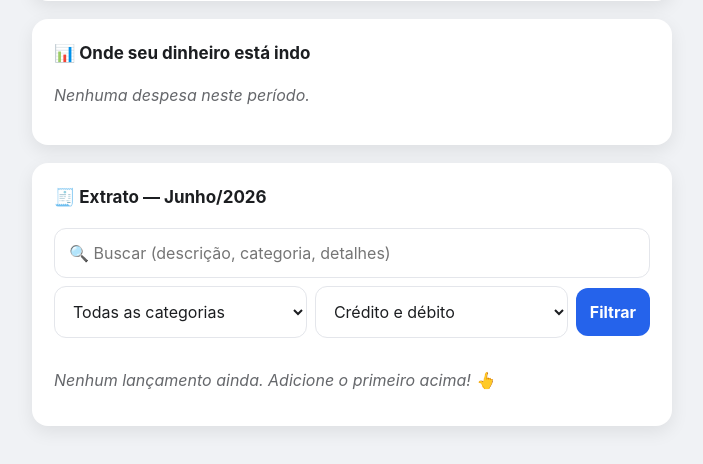
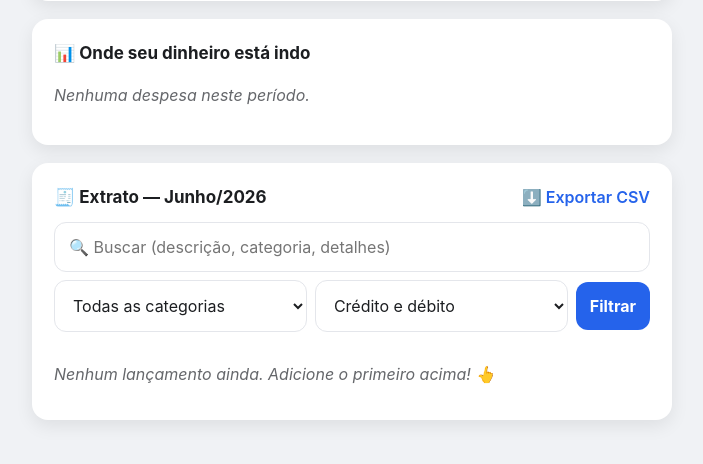
Before and after one commit to wotocoskig/whereMyCash, a Flask app: page / in a window 1280 px wide. Shown: the part 919-1383 px from the top of the page, without its empty margins (288-991 px from the left). After the commit the page ends 1342 px from the top, so only its background shows below. Run offline with Flask 3, Linux system fonts and the light colour scheme; the visitor is signed in with stand-in values (Sample User, id 1); data that the repository does not hold is empty.

Commit message:
feat: exportar transacoes em CSV (backup / Excel)
- Rota /exportar gera CSV das transacoes do usuario
- Formato pt-BR: delimitador ';', decimal com virgula, BOM p/ acentos no Excel
- Colunas: Data, Descricao, Categoria, Tipo, Forma, Valor, Detalhes
- Link 'Exportar CSV' no card do extrato

```diff
--- a/app.py
+++ b/app.py
@@ -1,4 +1,6 @@
 import calendar
+import csv
+import io
 import os
 import secrets
 import sqlite3
@@ -6,7 +8,7 @@ from datetime import date, datetime
 from functools import wraps
 
 from flask import (
-    Flask, render_template, request, redirect, session, flash, url_for
+    Flask, render_template, request, redirect, session, flash, url_for, Response
 )
 from werkzeug.security import generate_password_hash, check_password_hash
 
@@ -707,6 +709,38 @@ def excluir_recorrente(id):
     return redirect(url_for('recorrentes'))
 
 
+# ---- Exportar transações em CSV (backup / análise no Excel) ----
+
+@app.route('/exportar')
+@login_required
+def exportar():
+    uid = session['usuario_id']
+    conn = get_db()
+    rows = conn.execute(
+        "SELECT data, descricao, categoria, tipo, forma, valor, detalhes "
+        "FROM transacoes WHERE usuario_id = ? ORDER BY data, id",
+        (uid,),
+    ).fetchall()
+    conn.close()
+
+    buf = io.StringIO()
+    buf.write('﻿')  # BOM: garante acentos corretos no Excel
+    w = csv.writer(buf, delimiter=';')   # ';' = padrão pt-BR do Excel
+    w.writerow(['Data', 'Descrição', 'Categoria', 'Tipo', 'Forma', 'Valor', 'Detalhes'])
+    for r in rows:
+        tipo = 'Ganho' if r["tipo"] == 'RECEITA' else 'Gasto'
+        forma = '' if not r["forma"] else ('Crédito' if r["forma"] == 'CREDITO' else 'Débito')
+        valor = f"{r['valor']:.2f}".replace('.', ',')   # decimal com vírgula
+        w.writerow([data_br(r["data"]), r["descricao"], r["categoria"],
+                    tipo, forma, valor, r["detalhes"] or ''])
+
+    return Response(
+        buf.getvalue(),
+        mimetype='text/csv',
+        headers={'Content-Disposition': 'attachment; filename=wheresmycash.csv'},
+    )
+
+
 # ---- Trocar a própria senha (qualquer usuário logado) ----
 
 @app.route('/trocar-senha', methods=['GET', 'POST'])
--- a/templates/index.html
+++ b/templates/index.html
@@ -41,6 +41,8 @@
         .busca-linha { display: flex; gap: 8px; }
         .busca-linha select { flex: 1; }
         .busca-linha .btn { width: auto; flex-shrink: 0; }
+        .extrato-topo { display: flex; align-items: center; justify-content: space-between; gap: 10px; flex-wrap: wrap; margin-bottom: 8px; }
+        .extrato-topo h3 { margin: 0; }
         .limpar { display: inline-block; margin-top: 6px; font-size: 13px; }
         #campo-parcelas small { display: block; font-size: 12px; margin-top: 2px; }
         @media (max-width: 480px) {
@@ -197,7 +199,10 @@
 
     <!-- Extrato -->
     <div class="card">
-        <h3>🧾 Extrato {% if mes_sel != 'todos' %}— {{ mes_sel|mes_br }}{% endif %}</h3>
+        <div class="extrato-topo">
+            <h3>🧾 Extrato {% if mes_sel != 'todos' %}— {{ mes_sel|mes_br }}{% endif %}</h3>
+            <a class="link" href="{{ url_for('exportar') }}">⬇️ Exportar CSV</a>
+        </div>
 
         <!-- Busca e filtros do extrato -->
         <form class="busca" method="GET" action="/">
```
